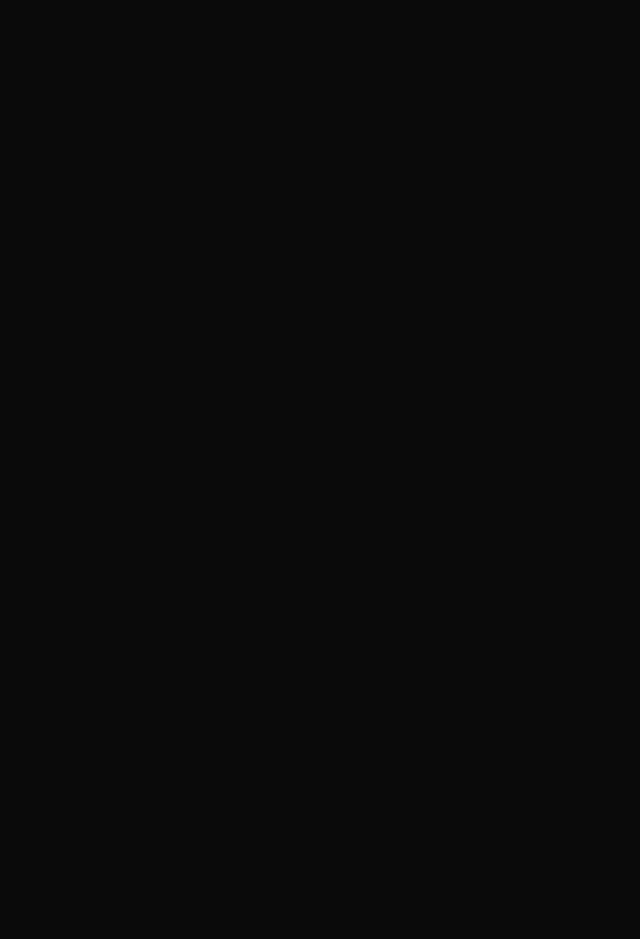
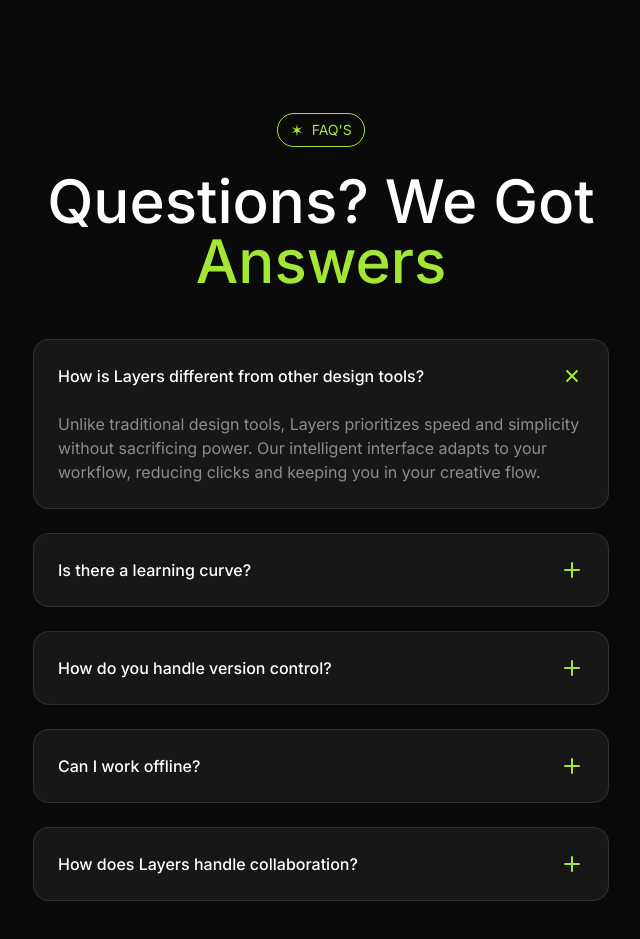
Before and after one commit to afsalshamsudeen/Modern-Website, a Next.js app: page / in a window 1280 px wide. Shown: the part 3360-4299 px from the top of the page, without its empty margins (319-959 px from the left). Before the commit the page ends 3377 px from the top, so only its background shows below. Built offline with nearby package versions, Linux system fonts and the light colour scheme.

Commit message:
feat(UI):faq section added

```diff
--- a/src/app/page.tsx
+++ b/src/app/page.tsx
@@ -1,3 +1,4 @@
+import Faqs from "@/sections/Faqs";
 import Features from "@/sections/Features";
 import Hero from "@/sections/Hero";
 import Integrations from "@/sections/Integrations";
@@ -14,6 +15,7 @@
         <Introduction/>
         <Features/>
         <Integrations/>
+        <Faqs/>
     </>
     );
 }
--- /dev/null
+++ b/src/data/FaqData.ts
@@ -0,0 +1,22 @@
+export  const faqs = [
+    {
+        question: "How is Layers different from other design tools?",
+        answer: "Unlike traditional design tools, Layers prioritizes speed and simplicity without sacrificing power. Our intelligent interface adapts to your workflow, reducing clicks and keeping you in your creative flow.",
+    },
+    {
+        question: "Is there a learning curve?",
+        answer: "Layers is designed to feel intuitive from day one. Most designers are productive within hours, not weeks. We also provide interactive tutorials and comprehensive documentation to help you get started.",
+    },
+    {
+        question: "How do you handle version control?",
+        answer: "Every change in Layers is automatically saved and versioned. You can review history, restore previous versions, and create named versions for important milestones.",
+    },
+    {
+        question: "Can I work offline?",
+        answer: "Yes! Layers includes a robust offline mode. Changes sync automatically when you're back online, so you can keep working anywhere.",
+    },
+    {
+        question: "How does Layers handle collaboration?",
+        answer: "Layers is built for collaboration. You can invite team members to your projects, share feedback, and work together in real-time.",
+    },
+];
--- a/src/sections/Faqs.tsx
+++ b/src/sections/Faqs.tsx
@@ -1,26 +1,29 @@
-const faqs = [
-    {
-        question: "How is Layers different from other design tools?",
-        answer: "Unlike traditional design tools, Layers prioritizes speed and simplicity without sacrificing power. Our intelligent interface adapts to your workflow, reducing clicks and keeping you in your creative flow.",
-    },
-    {
-        question: "Is there a learning curve?",
-        answer: "Layers is designed to feel intuitive from day one. Most designers are productive within hours, not weeks. We also provide interactive tutorials and comprehensive documentation to help you get started.",
-    },
-    {
-        question: "How do you handle version control?",
-        answer: "Every change in Layers is automatically saved and versioned. You can review history, restore previous versions, and create named versions for important milestones.",
-    },
-    {
-        question: "Can I work offline?",
-        answer: "Yes! Layers includes a robust offline mode. Changes sync automatically when you're back online, so you can keep working anywhere.",
-    },
-    {
-        question: "How does Layers handle collaboration?",
-        answer: "Layers is built for collaboration. You can invite team members to your projects, share feedback, and work together in real-time.",
-    },
-];
+import Tags from "@/components/Tags";
+import { faqs } from "@/data/FaqData";
+import { twMerge } from "tailwind-merge";
+
 
 export default function Faqs() {
-    return <div>Faqs</div>;
+    const selectedIndex = 0;
+    return <section className="py-24">
+        <div className="container">
+            <div className="flex justify-center">
+            <Tags>Faq's</Tags>
+            </div>
+            <h2 className="text-6xl font-medium text-center mt-6 max-w-xl mx-auto">Questions? We Got <span className="text-lime-400">Answers</span></h2>
+        </div>
+        <div className="mt-12 flex flex-col gap-6 max-w-xl mx-auto">
+            {faqs.map((faq, faqIndex)=>(
+                <div key={faq.question} className="bg-neutral-900 rounded-2xl border border-white/10 p-6">
+                    <div className="flex justify-between items-center">
+                        <h3 className="font-medium">{faq.question}</h3>
+                        <svg xmlns="http://www.w3.org/2000/svg" width="24" height="24" viewBox="0 0 24 24" fill="none" stroke="currentColor" strokeWidth="2" strokeLinecap="round" strokeLinejoin="round" className={twMerge("feather feather-plus text-lime-400 flex-shrink-0" ,selectedIndex === faqIndex && "rotate-45")}><line x1="12" y1="5" x2="12" y2="19"></line><line x1="5" y1="12" x2="19" y2="12"></line></svg>
+                    </div>
+                    <div className={twMerge("mt-6", selectedIndex !== faqIndex && "hidden")}>
+                    <p className="text-white/50">{faq.answer}</p>
+                    </div>
+                </div>
+            ))}
+        </div>
+    </section>;
 }
```
